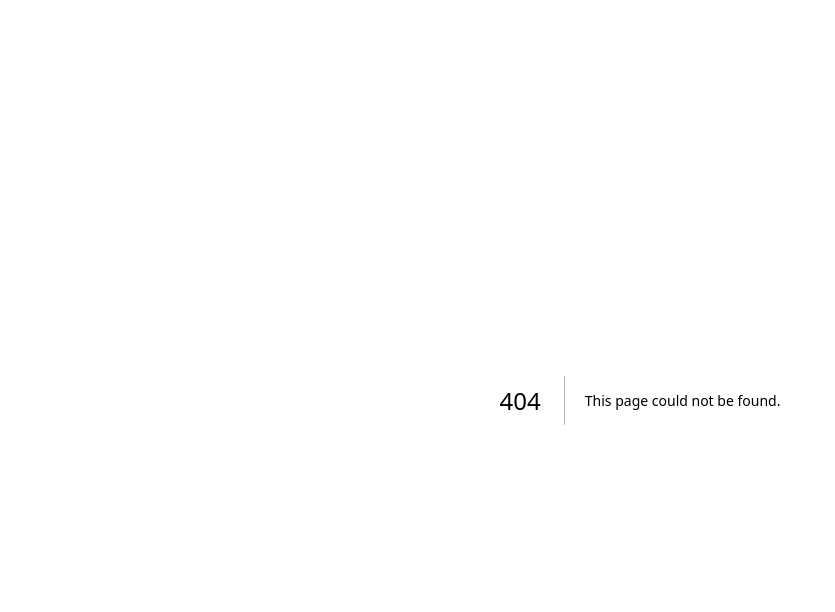
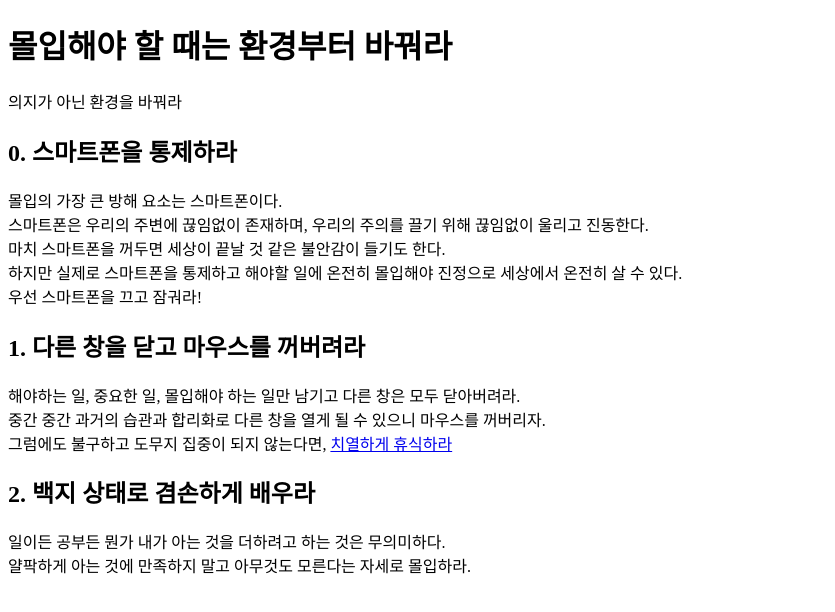
Before and after one commit to sysmae/principles, a Next.js app: page /life/routine/2 in a window 1280 px wide. Before the commit this address had no page. Shown: the top 612 px of the page, without its empty margins (0-835 px from the left). Built offline with nearby package versions, Linux system fonts and the light colour scheme.

Commit message:
루틴에 관한 원칙

```diff
--- a/pages/life/_meta.json
+++ b/pages/life/_meta.json
@@ -1,5 +1,6 @@
 {
   "meaning": "의미에 관한 원칙",
+  "routine":"루틴에 관한 원칙",
   "reality": "현실에 관한 원칙",
   "attitude": "태도에 관한 원칙",
   "energy": "에너지에 관한 원칙",
--- /dev/null
+++ b/pages/life/routine/2.mdx
@@ -0,0 +1,22 @@
+# 몰입해야 할 때는 환경부터 바꿔라
+
+의지가 아닌 환경을 바꿔라
+
+## 0. 스마트폰을 통제하라
+
+몰입의 가장 큰 방해 요소는 스마트폰이다.
+스마트폰은 우리의 주변에 끊임없이 존재하며, 우리의 주의를 끌기 위해 끊임없이 울리고 진동한다.
+마치 스마트폰을 꺼두면 세상이 끝날 것 같은 불안감이 들기도 한다.
+하지만 실제로 스마트폰을 통제하고 해야할 일에 온전히 몰입해야 진정으로 세상에서 온전히 살 수 있다.
+우선 스마트폰을 끄고 잠궈라!
+
+## 1. 다른 창을 닫고 마우스를 꺼버려라
+
+해야하는 일, 중요한 일, 몰입해야 하는 일만 남기고 다른 창은 모두 닫아버려라.
+중간 중간 과거의 습관과 합리화로 다른 창을 열게 될 수 있으니 마우스를 꺼버리자.
+그럼에도 불구하고 도무지 집중이 되지 않는다면, [치열하게 휴식하라](/life/rest/1)
+
+## 2. 백지 상태로 겸손하게 배우라
+
+일이든 공부든 뭔가 내가 아는 것을 더하려고 하는 것은 무의미하다.
+얄팍하게 아는 것에 만족하지 말고 아무것도 모른다는 자세로 몰입하라.
--- /dev/null
+++ b/pages/life/routine/_meta.json
@@ -0,0 +1,5 @@
+{
+  "1": "기상 후 1시간을 잡아라",
+  "2": "몰입해야 할 때는 환경부터 바꿔라",
+  "3": "자기 전에는 스마트폰을 잠궈라"
+}
```
Also changed, not shown: pages/life/routine/1.mdx (added, +20 -0 lines), pages/life/routine/3.mdx (added, +11 -0 lines).
